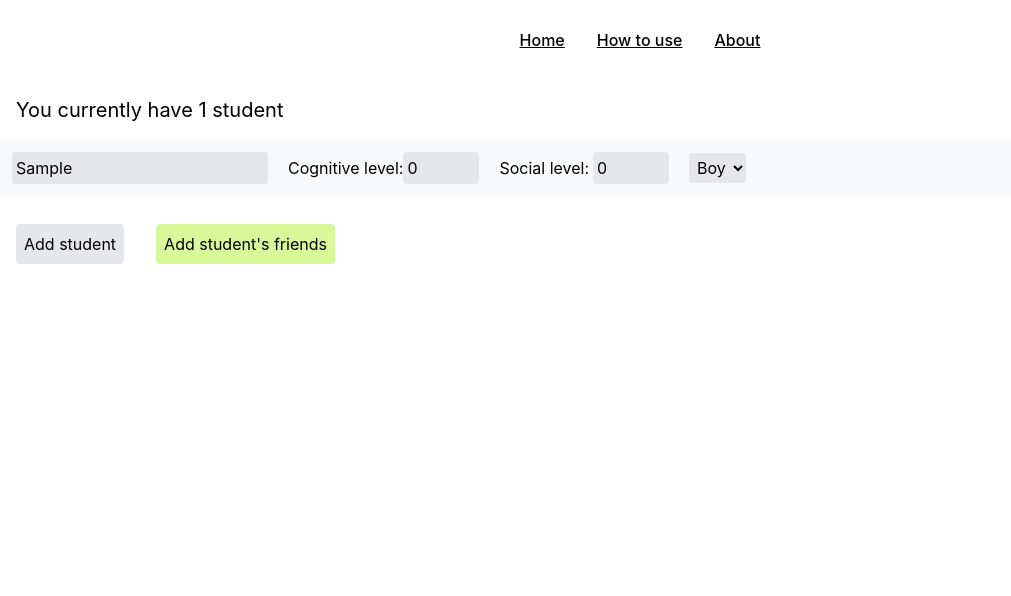
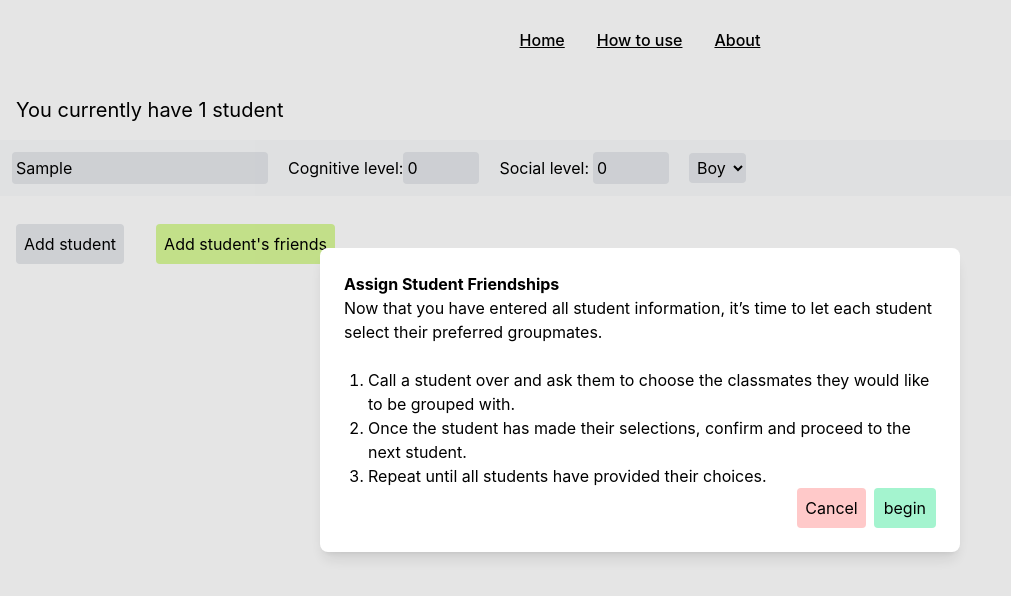
Before and after one commit to caduregel/2tot3, a React (Vite) app: page / in a window 1280 px wide. Both pictures are taken after typing "Sample" into the empty fields and a click on the button "Add student's friends". Shown: the top 596 px of the page, without its empty margins (0-1011 px from the left). Built offline with nearby package versions, Linux system fonts and the light colour scheme.

Commit message:
Added a add students friend page with some basic student switching functionality

```diff
--- a/src/index.css
+++ b/src/index.css
@@ -3,7 +3,7 @@
 :root {
   font-family: Inter, system-ui, Avenir, Helvetica, Arial, sans-serif;
 
-  font-synthesis: none;
+  /* font-synthesis: none; */
   text-rendering: optimizeLegibility;
   -webkit-font-smoothing: antialiased;
   -moz-osx-font-smoothing: grayscale;
--- a/src/interfaces/studentInterface.ts
+++ b/src/interfaces/studentInterface.ts
@@ -5,4 +5,5 @@ export interface IStudent {
     cognitive: number,
     social: number,
     gender: string,
+    friends: string[],
 }
--- a/src/pages/Home.tsx
+++ b/src/pages/Home.tsx
@@ -1,18 +1,23 @@
-import { useEffect, useState } from "react"
+import { useEffect, useRef, useState } from "react"
 import { IStudent } from "../interfaces/studentInterface"
 import AddStudentCard from "../components/AddStudentCard"
+import { Link } from "react-router-dom"
 
 
 function Home() {
   const [students, setStudents] = useState<IStudent[]>(
-    localStorage.getItem('students') ? JSON.parse(localStorage.getItem('students')  || '{}') :
-      [{
+    localStorage.getItem('students')
+      ? JSON.parse(localStorage.getItem('students') || '{}')
+      : [{
         index: 0,
         name: '',
         cognitive: 0,
         social: 0,
         gender: "boy",
+        friends: [],
       }])
+
+  const addFriendsDialogRef = useRef<HTMLDialogElement>(null)
 
   const addStudent = () => {
     let newStudents = [...students]
@@ -23,6 +28,7 @@ function Home() {
       cognitive: 0,
       social: 0,
       gender: "boy",
+      friends: [],
     })
 
     setStudents(newStudents)
@@ -46,8 +52,14 @@ function Home() {
     localStorage.setItem('students', JSON.stringify(students))
   }, [students])
 
-  const addFriends = () => {
-    console.log('to be made')
+  const addFriendsDialog = () => {
+    if (!addFriendsDialogRef.current) {
+      return
+    }
+    addFriendsDialogRef.current.hasAttribute("open")
+      ? addFriendsDialogRef.current.close()
+      : addFriendsDialogRef.current.showModal()
+
   }
 
   return (
@@ -68,8 +80,31 @@ function Home() {
         onClick={addStudent}>
         Add student</button>
 
-      <button className="bg-lime-200 p-2 rounded-sm hover:bg-lime-300 m-4 hover:cursor-pointer" onClick={addFriends}>Add student's friends</button>
-
+      <button className="bg-lime-200 p-2 rounded-sm hover:bg-lime-300 m-4 hover:cursor-pointer" onClick={addFriendsDialog}>Add student's friends</button>
+      <dialog
+        ref={addFriendsDialogRef}
+        className="p-6 rounded-lg shadow-lg top-1/2 left-1/2 -translate-x-1/2 -translate-y-1/2">
+        <div>
+          <h1 className="font-bold">Assign Student Friendships</h1>
+          <p>Now that you have entered all student information, it’s time to let each student select their preferred groupmates. </p>
+          <br />
+          <ol className="list-decimal ml-6">
+            <li>Call a student over and ask them to choose the classmates they would like to be grouped with.</li>
+            <li>Once the student has made their selections, confirm and proceed to the next student.</li>
+            <li>Repeat until all students have provided their choices.</li>
+          </ol>
+          <div className="text-right">
+            <button
+              className="bg-red-200 p-2 rounded-sm hover:bg-red-300 hover:cursor-pointer mr-2"
+              onClick={addFriendsDialog}>
+              Cancel</button>
+            <Link
+              className="bg-emerald-200 p-2.5 rounded-sm hover:bg-emerald-300 hover:cursor-pointer"
+              to={'/select-friends'}>
+              begin</Link>
+          </div>
+        </div>
+      </dialog>
     </>
   )
 }
--- /dev/null
+++ b/src/pages/SelectFriendsPage.tsx
@@ -0,0 +1,37 @@
+import { useEffect, useState } from "react"
+import { IStudent } from "../interfaces/studentInterface"
+
+function SelectFriendsPage() {
+    const [students] = useState<IStudent[]>(JSON.parse(localStorage.getItem('students') || '{}'))
+    const [currentStudent, setCurrentStudent] = useState<number>(JSON.parse(localStorage.getItem('currentStudent') || '{0}'))
+
+    useEffect(() => {
+        localStorage.setItem('currentStudent', JSON.stringify(currentStudent))
+    }, [currentStudent])
+
+    const handleStudentChange = (nextStudent: boolean) => {
+        if (nextStudent) {
+            if (currentStudent < students.length - 1) { setCurrentStudent(currentStudent + 1) }
+        } else {
+            if (currentStudent > 0) { setCurrentStudent(currentStudent - 1) }
+        }
+    }
+
+    return (
+
+        <div className="grid grid-cols-1 justify-items-center">
+            <h1 className="text-xl">Call over <strong>{students[currentStudent].name}</strong> to let them choose their grouping preference</h1>
+
+            <div>
+                <button
+                    className="bg-gray-200 p-2 rounded-sm hover:bg-gray-300 m-4 hover:cursor-pointer"
+                    onClick={() => { handleStudentChange(false) }}> ← Previous Student</button>
+                <button
+                    className="bg-gray-200 p-2 rounded-sm hover:bg-gray-300 m-4 hover:cursor-pointer"
+                    onClick={() => { handleStudentChange(true) }}>Next Student →</button>
+            </div>
+        </div>
+    )
+}
+
+export default SelectFriendsPage
--- a/src/routes.tsx
+++ b/src/routes.tsx
@@ -4,6 +4,7 @@ import ErrorPage from "./pages/ErrorPage";
 import AboutPage from './pages/About.tsx';
 import Home from "./pages/Home.tsx";
 import HowToPage from "./pages/HowToPage.tsx";
+import SelectFriendsPage from "./pages/selectFriendsPage.tsx";
 
 const routes = [
     {
@@ -23,6 +24,10 @@ const routes = [
                 path: '/how-to',
                 element: <HowToPage />
             },
+            {
+                path: '/select-friends',
+                element: <SelectFriendsPage />
+            }
         ]
     },
 
```
